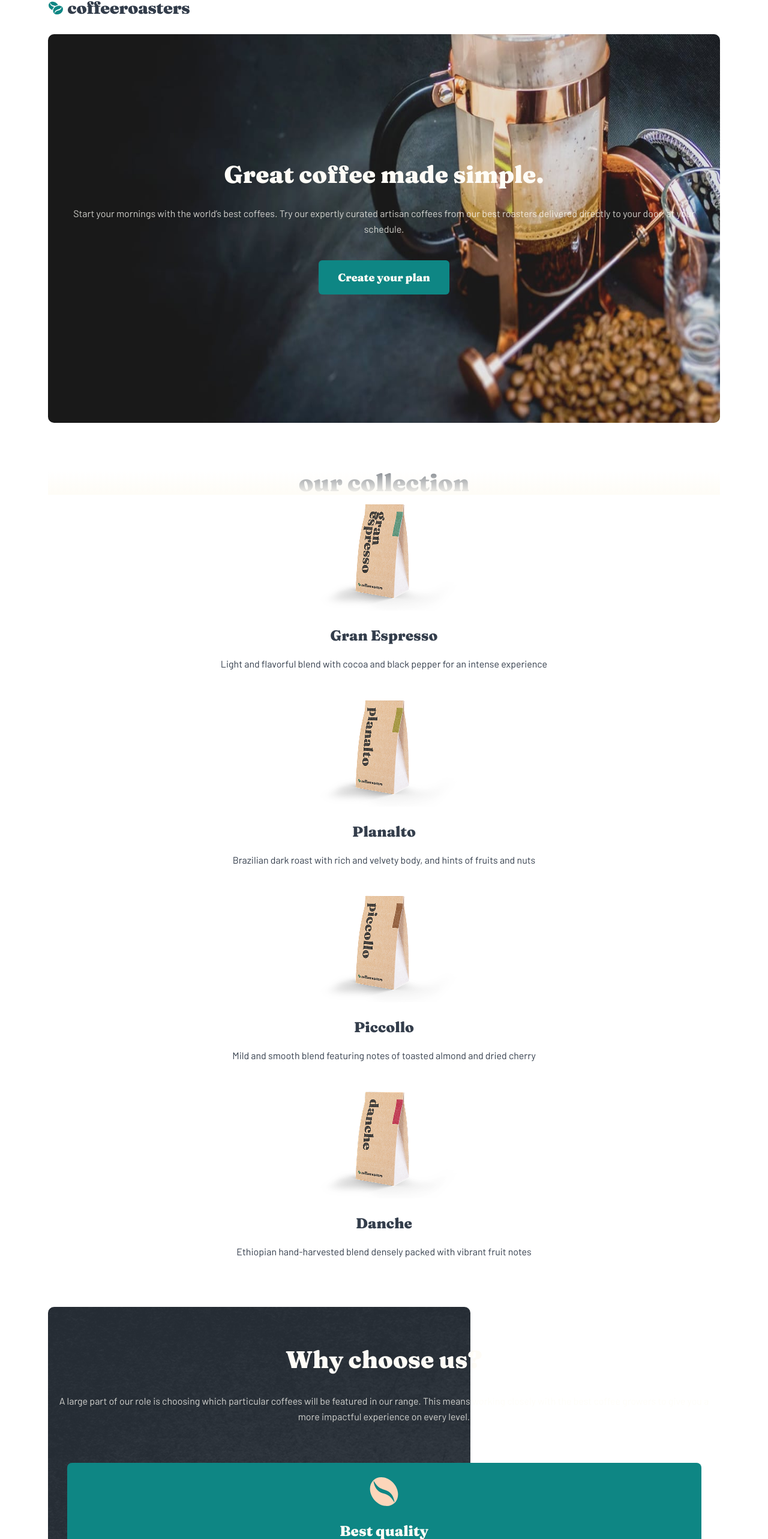
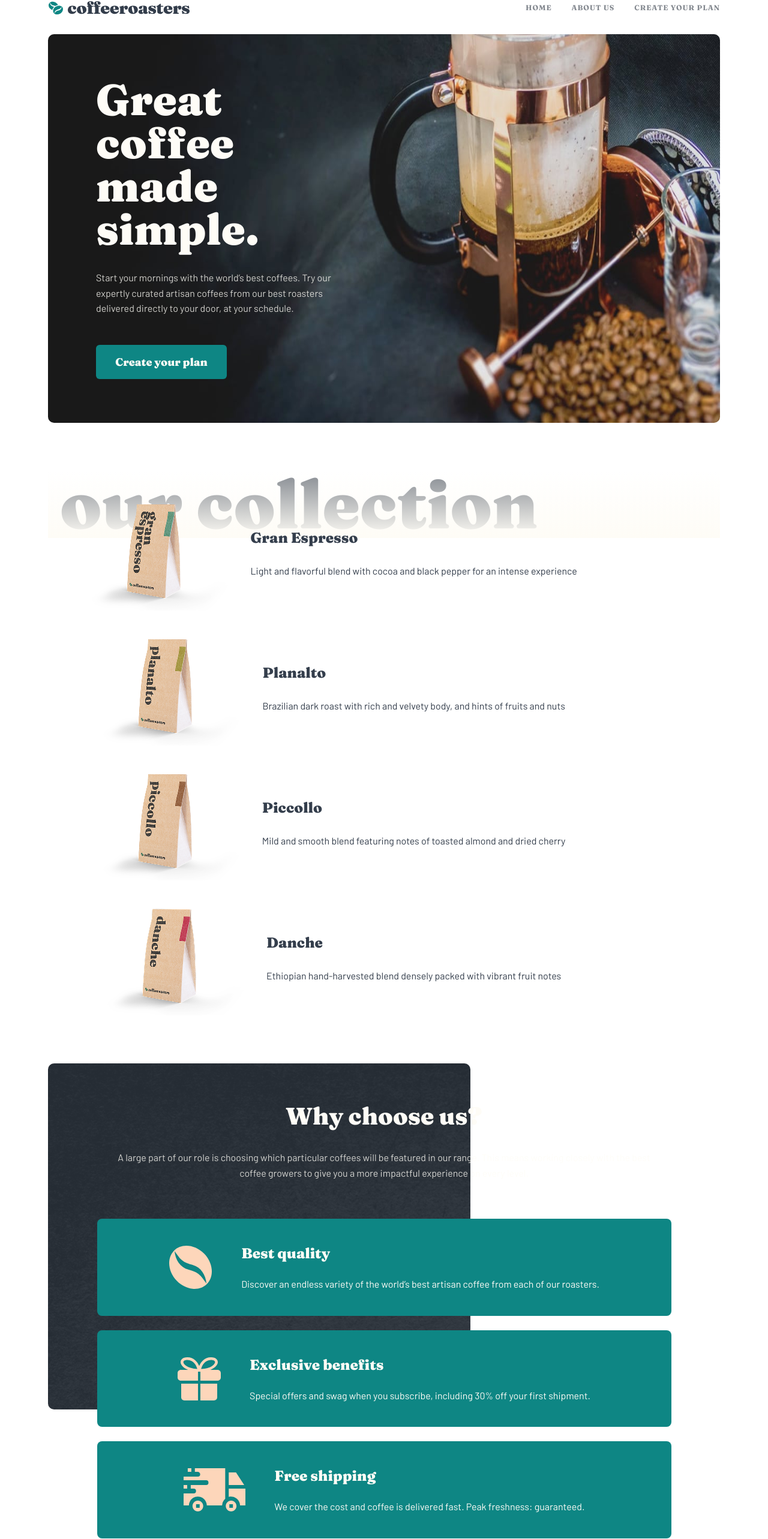
Before and after one commit to EaglePremNetwork/coffeeroasters-subscription-site, a React (Vite) app: page / in a window 1280 px wide. Shown: the part 39-2605 px from the top of the page at 60% size. Built offline with nearby package versions, Linux system fonts and the light colour scheme.

Commit message:
fix: adjust tablet breakpoints

```diff
--- a/package.json
+++ b/package.json
@@ -26,6 +26,7 @@
     "eslint-plugin-react-hooks": "^7.1.1",
     "eslint-plugin-react-refresh": "^0.5.4",
     "globals": "^17.11.0",
+    "prettier-plugin-tailwindcss": "^0.8.1",
     "typescript": "~6.0.2",
     "typescript-eslint": "^8.67.0",
     "vite": "^8.2.2"
--- a/src/components/Footer.tsx
+++ b/src/components/Footer.tsx
@@ -5,17 +5,17 @@ import logoInstagram from "../assets/shared/desktop/icon-instagram.svg";
 
 export default function Footer() {
   return (
-    <footer className="relative flex flex-col items-center px-5 py-10 gap-6 bg-neutral-900">
-      <img className="text-neutral-0" src={logoIconWhite} />
-      <div className="flex uppercase gap-5 font-display font-bold text-xs leading-[1.3] tracking-normal text-neutral-500">
+    <footer className="md: relative flex flex-col items-center gap-6 bg-neutral-900 px-5 py-10 md:flex-row md:justify-between md:gap-0">
+      <img className="text-neutral-0 h-[16.2px]" src={logoIconWhite} />
+      <div className="font-display flex gap-5 text-xs leading-[1.3] font-bold tracking-normal text-neutral-500 uppercase">
         <a href="#">Home</a>
         <a href="#">About us</a>
         <a href="#">Create your plan</a>
       </div>
       <div className="flex gap-5">
-        <img src={logoFacebook} alt="" />
-        <img src={logoTwitter} alt="" />
-        <img src={logoInstagram} alt="" />
+        <img className="h-5 w-auto" src={logoFacebook} alt="" />
+        <img className="h-5 w-auto" src={logoTwitter} alt="" />
+        <img className="h-5 w-auto" src={logoInstagram} alt="" />
       </div>
     </footer>
   );
--- a/src/components/Header.tsx
+++ b/src/components/Header.tsx
@@ -34,10 +34,15 @@ export default function Header() {
             <img src={closeMenuIcon} alt="" />
           </button>
         )}
+        <nav className="hidden md:flex py-1 gap-8.25 uppercase font-display font-bold text-xs leading-[1.3] tracking-[0.92px] text-neutral-500">
+          <a href="#">Home</a>
+          <a href="#">About us</a>
+          <a href="#">Create your plan</a>
+        </nav>
       </header>
 
       {isMenuOpen && (
-        <div
+        <nav
           id="menu-items"
           aria-label="Navigation menu"
           className="fixed z-40 inset-0 flex flex-col items-center gap-8 px-4 py-6 bg-neutral-50/95"
@@ -60,7 +65,7 @@ export default function Header() {
           >
             Create your plan
           </a>
-        </div>
+        </nav>
       )}
     </>
   );
--- a/src/components/Product.tsx
+++ b/src/components/Product.tsx
@@ -6,13 +6,13 @@ type ProductProps = {
 
 export default function Product({ product }: ProductProps) {
   return (
-    <li className="flex flex-col items-center justify-center gap-6">
+    <li className="flex flex-col items-center justify-center gap-6 md:w-5/6 md:flex-row md:gap-8">
       <img className="h-48.25 w-auto" src={product.image} alt="" />
-      <div className="flex flex-col gap-4 text-center">
-        <h3 className="font-display font-black text-2xl text-neutral-900 leading-normal tracking-normal">
+      <div className="flex flex-col gap-4 text-center md:gap-6">
+        <h3 className="font-display text-2xl leading-normal font-black tracking-normal text-neutral-900 md:text-left">
           {product.name}
         </h3>
-        <p className="leading-[1.6] tracking-normal text-neutral-900">
+        <p className="leading-[1.6] tracking-normal text-neutral-900 md:text-left">
           {product.description}
         </p>
       </div>
--- a/src/pages/Home/Home.tsx
+++ b/src/pages/Home/Home.tsx
@@ -16,7 +16,7 @@ import { steps } from "../../data/steps";
 
 export default function Home() {
   return (
-    <main className="min-h-dvh flex flex-col px-4 py-6 gap-20 md:px-8 md:py-10 lg:px-20 lg:py-10">
+    <main className="flex min-h-dvh flex-col gap-20 px-4 py-6 md:px-8 md:py-10 lg:px-20 lg:py-10">
       <section className="flex flex-col gap-8">
         <Header />
         <div className="relative flex flex-col items-center">
@@ -24,48 +24,58 @@ export default function Home() {
             <source media="(min-width: 1024px)" srcSet={heroImageDesk} />
             <source media="(min-width: 768px)" srcSet={heroImageTab} />
             <img
-              className="rounded-[10px] md:w-176 md:h-142 lg:w-317.5 lg:h-162"
+              className="rounded-[10px] md:h-142 md:w-176 lg:h-162 lg:w-317.5"
               src={heroImageMob}
               alt=""
             />
           </picture>
-          <div className="absolute flex flex-col inset-0 px-6 py-24 items-center justify-center">
+          <div className="absolute inset-0 flex flex-col items-center justify-center px-6 py-24 md:items-start md:py-24 md:pr-59 md:pl-12 lg:w-1/2 lg:px-20 lg:py-28">
             <div className="flex flex-col gap-8">
-              <h1 className="font-display font-black leading-none tracking-normal text-[40px] text-center text-neutral-50">
+              <h1 className="font-display text-center text-[40px] leading-none font-black tracking-normal text-neutral-50 md:text-left md:text-5xl lg:text-7xl">
                 Great coffee made simple.
               </h1>
-              <p className="leading-[1.6] tracking-normal text-center text-neutral-50/80">
+              <p className="text-center leading-[1.6] tracking-normal text-neutral-50/80 md:text-left">
                 Start your mornings with the world’s best coffees. Try our
                 expertly curated artisan coffees from our best roasters
                 delivered directly to your door, at your schedule.
               </p>
             </div>
-            <Button className="mt-10" />
+            <Button className="mt-10 md:mt-12" />
           </div>
         </div>
       </section>
-      <section className="flex flex-col">
-        <div className="relative flex justify-center">
+
+      <section className="flex flex-col md:relative">
+        {/* Home */}
+        <div className="relative flex justify-center md:hidden">
           <div className="absolute inset-0 bg-linear-to-b from-transparent to-neutral-50"></div>
-          <h2 className="font-display font-black leading-none tracking-normal text-[40px] text-neutral-500">
+          <h2 className="font-display text-[40px] leading-none font-black tracking-normal text-neutral-500">
             our collection
           </h2>
         </div>
-        <ul className="flex flex-col gap-8">
+        {/* Tablet and desktop */}
+        <div className="inset-x-0 top-0 hidden md:absolute md:block">
+          <div className="absolute inset-0 bg-linear-to-b from-transparent to-neutral-50"></div>
+          <h2 className="font-display x-5 px-5 text-[112px] leading-none font-black tracking-normal text-neutral-500">
+            our collection
+          </h2>
+        </div>
+        <ul className="flex flex-col gap-8 md:relative md:mt-10">
           {products.map((product) => {
             return <Product key={product.id} product={product} />;
           })}
         </ul>
       </section>
+
       <section className="relative">
         <img
-          className="absolute inset-x-0 top-0 w-176 h-144.25 rounded-[10px] object-cover"
+          className="absolute inset-x-0 top-0 h-144.25 w-176 rounded-[10px] object-cover"
           src={bgQualityImage}
           alt=""
         />
-        <div className="relative px-4">
-          <div className="flex flex-col gap-8">
-            <h2 className="pt-16 font-display font-black text-[40px] text-center leading-[1.2] tracking-normal text-neutral-50">
+        <div className="relative px-4 pt-16">
+          <div className="flex flex-col gap-8 md:px-20.5">
+            <h2 className="font-display text-center text-[40px] leading-[1.2] font-black tracking-normal text-neutral-50">
               Why choose us?
             </h2>
             <p className="text-center leading-[1.6] tracking-normal text-neutral-50/80">
@@ -75,24 +85,29 @@ export default function Home() {
               level.
             </p>
           </div>
-          <ul className="flex flex-col pt-16 gap-6 px-[15.5px]">
+          <ul className="flex flex-col gap-6 px-[15.5px] pt-16 md:px-[65.5px]">
             {benefits.map((benefit) => {
               return <Benefit key={benefit.id} benefit={benefit} />;
             })}
           </ul>
         </div>
       </section>
-      <section className="flex flex-col items-center justify-center">
-        <h2 className="font-display font-black text-2xl leading-normal tracking-normal text-neutral-500">
+
+      <section className="flex flex-col items-center justify-center md:items-start">
+        <h2 className="font-display text-2xl leading-normal font-black tracking-normal text-neutral-500">
           How it works
         </h2>
-        <ol className="mt-16 flex flex-col gap-10">
+        <ol className="mt-16 flex flex-col gap-10 md:relative md:mt-20 md:grid md:grid-cols-3 md:items-start md:gap-5">
+          <div
+            aria-hidden="true"
+            className="absolute top-3.75 right-[calc(33.333%-2.5rem)] left-0 hidden h-px bg-orange-200 md:block"
+          ></div>
           {steps.map((step) => {
             return <Step key={step.id} step={step} />;
           })}
         </ol>
 
-        <Button className="mt-10" />
+        <Button className="mt-10 md:mt-16" />
       </section>
       <section>
         <Footer />
--- a/src/pages/Home/components/Benefit.tsx
+++ b/src/pages/Home/components/Benefit.tsx
@@ -6,14 +6,16 @@ type BenefitProps = {
 
 export default function Benefit({ benefit }: BenefitProps) {
   return (
-    <li className="flex flex-col items-center justify-center px-5 py-6 rounded-lg bg-teal-600">
-      <img className="w-auto h-18 pb-6" src={benefit.icon} alt="" />
-      <h3 className="font-display font-black text-2xl leading-normal tracking-normal text-neutral-50">
-        {benefit.name}
-      </h3>
-      <p className="pt-3 text-center leading-[1.6] tracking-normal text-neutral-50">
-        {benefit.description}
-      </p>
+    <li className="flex flex-col items-center justify-center rounded-lg bg-teal-600 px-5 py-6 md:flex-row md:gap-12 md:px-12 md:py-10">
+      <img className="h-18 w-auto pb-6 md:pb-0" src={benefit.icon} alt="" />
+      <div className="flex flex-col items-center justify-center gap-3 md:items-start md:gap-5">
+        <h3 className="font-display text-left text-2xl leading-normal font-black tracking-normal text-neutral-50">
+          {benefit.name}
+        </h3>
+        <p className="text-center leading-[1.6] tracking-normal text-neutral-50 md:text-left">
+          {benefit.description}
+        </p>
+      </div>
     </li>
   );
 }
--- a/src/pages/Home/components/Step.tsx
+++ b/src/pages/Home/components/Step.tsx
@@ -6,14 +6,16 @@ type StepProps = {
 
 export default function Step({ step }: StepProps) {
   return (
-    <li className="flex flex-col items-center justify-center text-center gap-6">
+    <li className="flex flex-col items-center justify-center gap-6 text-center md:items-start md:gap-10 md:text-left">
+      <div className="h-7.75 w-7.75 rounded-full border-2 border-teal-600 bg-neutral-50 md:relative"></div>
+
       <span
         aria-hidden="true"
-        className="font-display font-black text-7xl leading-none tracking-normal text-orange-200"
+        className="font-display text-7xl leading-none font-black tracking-normal text-orange-200 md:pt-10"
       >
         {String(step.id).padStart(2, "0")}
       </span>
-      <h3 className="whitespace-pre-line font-display font-black text-[32px] leading-[1.14] tracking-normal text-neutral-900">
+      <h3 className="font-display text-[32px] leading-[1.14] font-black tracking-normal whitespace-pre-line text-neutral-900">
         {step.name}
       </h3>
       <p className="leading-[1.6] tracking-normal text-neutral-900">
```
Also changed, not shown: 2 other files (tests, documents, lock files or other folders).
